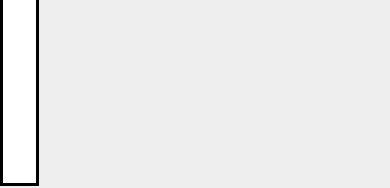
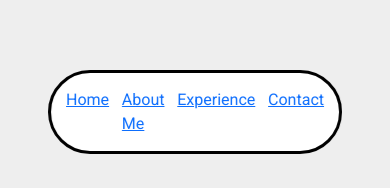
Before and after one commit to mpabarca/portfolio-v1, a React (Create React App) app: page / in a window 390 px wide. Shown: the part 658-846 px from the top of the page. Built offline with nearby package versions, Linux system fonts and the light colour scheme.

Commit message:
Base responsive  CSS to navbar

```diff
--- a/src/styles/components/layout.scss
+++ b/src/styles/components/layout.scss
@@ -1,3 +1,30 @@
+.layout {
+  display: flex;
+  width: 100%;
+  height: 100%;
+  flex-direction: column;
+  justify-content: space-between;
+  .main {
+    height: 90%;
+  }
+  .sidebar {
+    border: 3px solid black;
+    padding: 15px;
+    background-color: #fff;
+    position: fixed;
+    display: block;
+    z-index: 2;
+    left: 50%;
+    transform: translateX(-50%);
+    bottom: 2rem;
+    display: flex;
+    gap: 0.8rem;
+    border-radius: 3rem;
+    backdrop-filter: blur(15px);
+  }
+}
+
+@media screen and (min-width: 1024px) {
   .layout {
     display: flex;
     width: 100%;
@@ -21,3 +48,4 @@
       background-color: #fff;
     }
   }
+}
```
Lines whose indentation alone changed are shown as unchanged.
